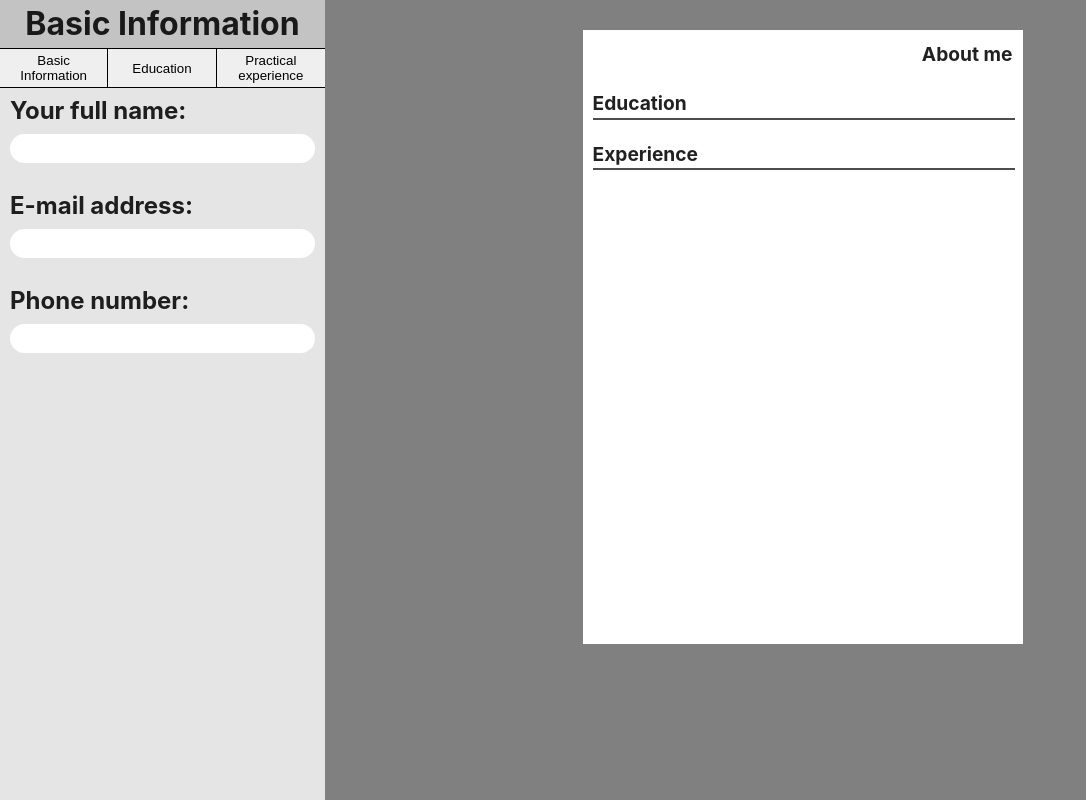
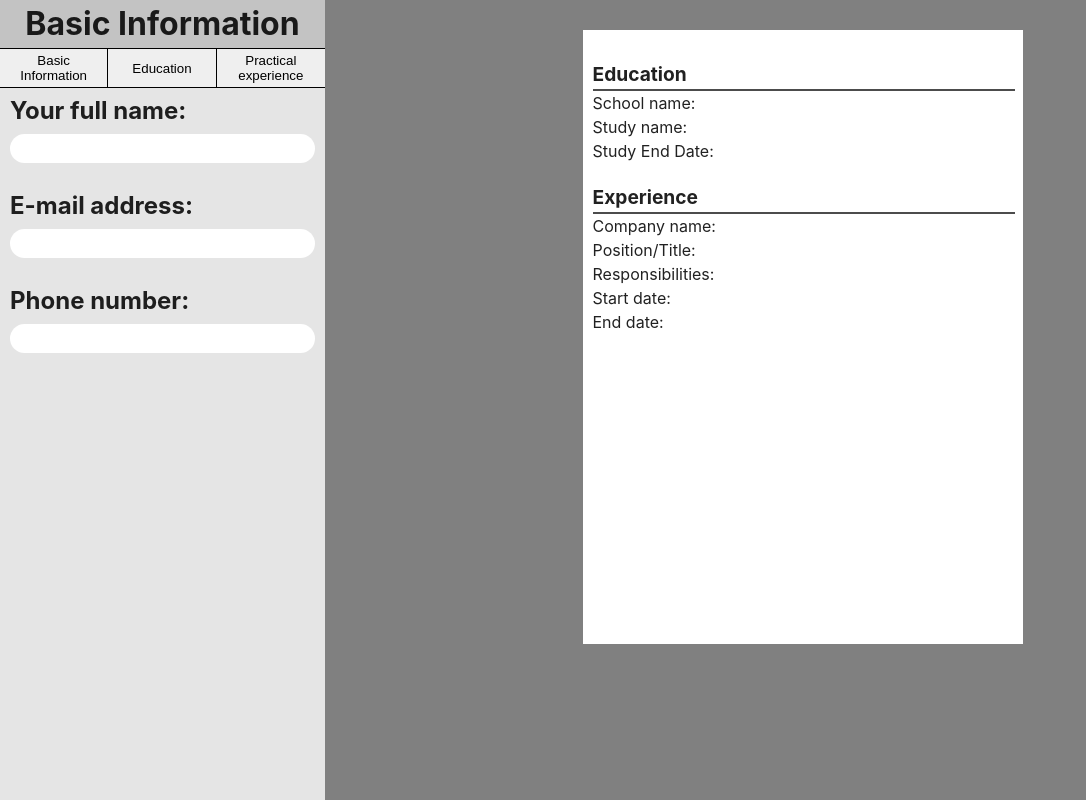
Before and after one commit to mateusznurzynski/cv-app, a React (Vite) app: page / in a window 1280 px wide. Shown: the whole page, without its empty margins (0-1086 px from the left). Built offline with nearby package versions, Linux system fonts and the light colour scheme.

Commit message:
Style: Format Display component for readability

```diff
--- a/src/App.jsx
+++ b/src/App.jsx
@@ -8,7 +8,7 @@ function App() {
   const [tabs, setTabs] = useImmer([
     {
       title: 'Basic Information',
-      resultHeader: 'About me',
+      resultHeader: '',
       id: 'basic',
       fieldSet: [
         { value: '', label: 'Your full name', id: 'fullName' },
@@ -22,8 +22,8 @@ function App() {
       id: 'education',
       fieldSet: [
         { value: '', label: 'School name', id: 'schoolName' },
-        { value: '', label: 'Study', id: 'studyName' },
-        { value: '', label: 'Date', id: 'studyDate' },
+        { value: '', label: 'Study name', id: 'studyName' },
+        { value: '', label: 'Study End Date', id: 'studyDate' },
       ],
     },
     {
--- a/src/components/Section.jsx
+++ b/src/components/Section.jsx
@@ -5,9 +5,12 @@ function Section({ tab }) {
       {tab.id !== 'basic' ? <hr /> : null}
       {tab.fieldSet.map((field) => {
         return (
-          <p key={field.id} className={field.id}>
-            {field.value}
-          </p>
+          <div key={field.id} className='info-container'>
+            {tab.id !== 'basic' ? (
+              <p className='info-title'>{field.label}:</p>
+            ) : null}
+            <p className='info-value'>{field.value}</p>
+          </div>
         );
       })}
     </section>
--- a/src/styles/Display.css
+++ b/src/styles/Display.css
@@ -34,9 +34,25 @@
   width: 100%;
 }
 
+.info-container {
+  width: 100%;
+  display: flex;
+  justify-content: space-between;
+}
+
+.info-value {
+  max-width: 250px;
+  word-wrap: break-word;
+}
+
 .basic {
   display: flex;
   flex-direction: column;
   justify-content: center;
   align-items: flex-end;
 }
+
+.basic .info-value {
+  word-wrap: normal;
+  max-width: unset;
+}
```
